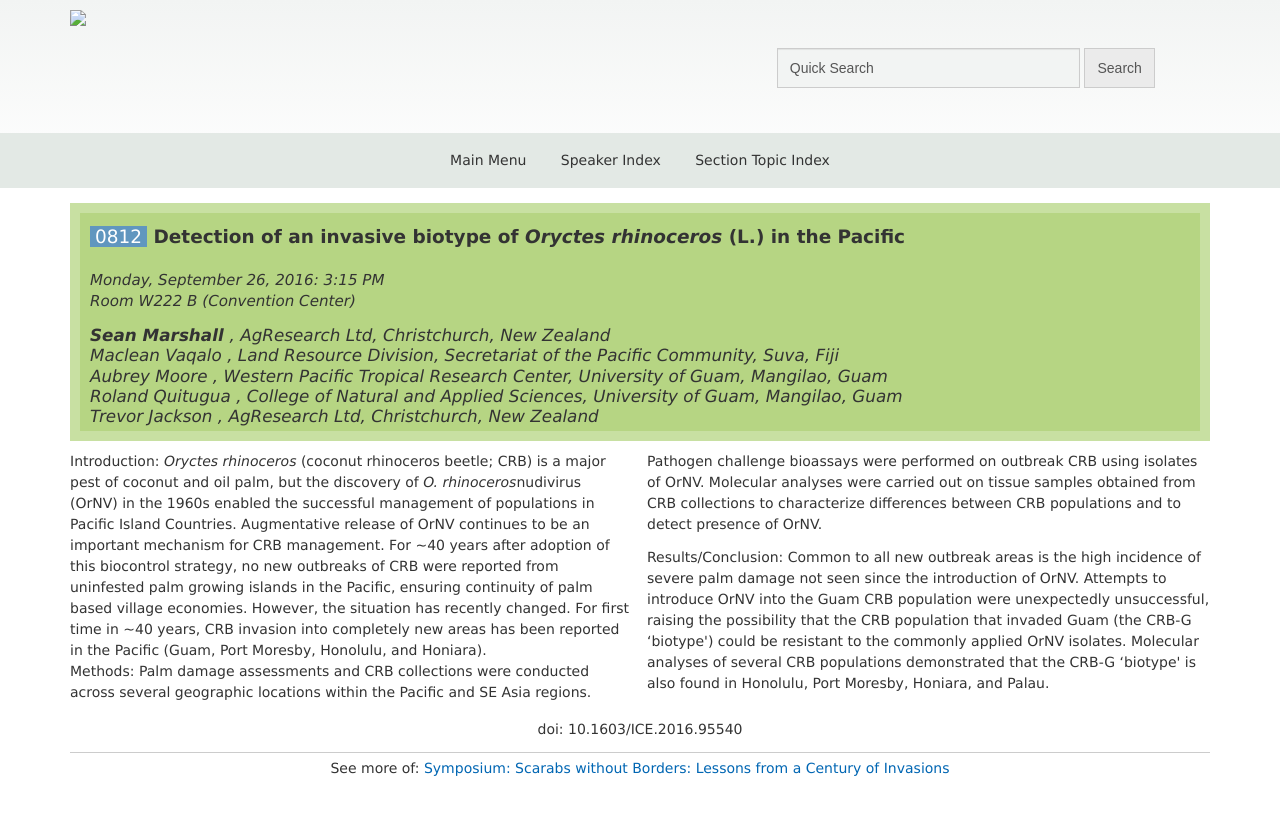
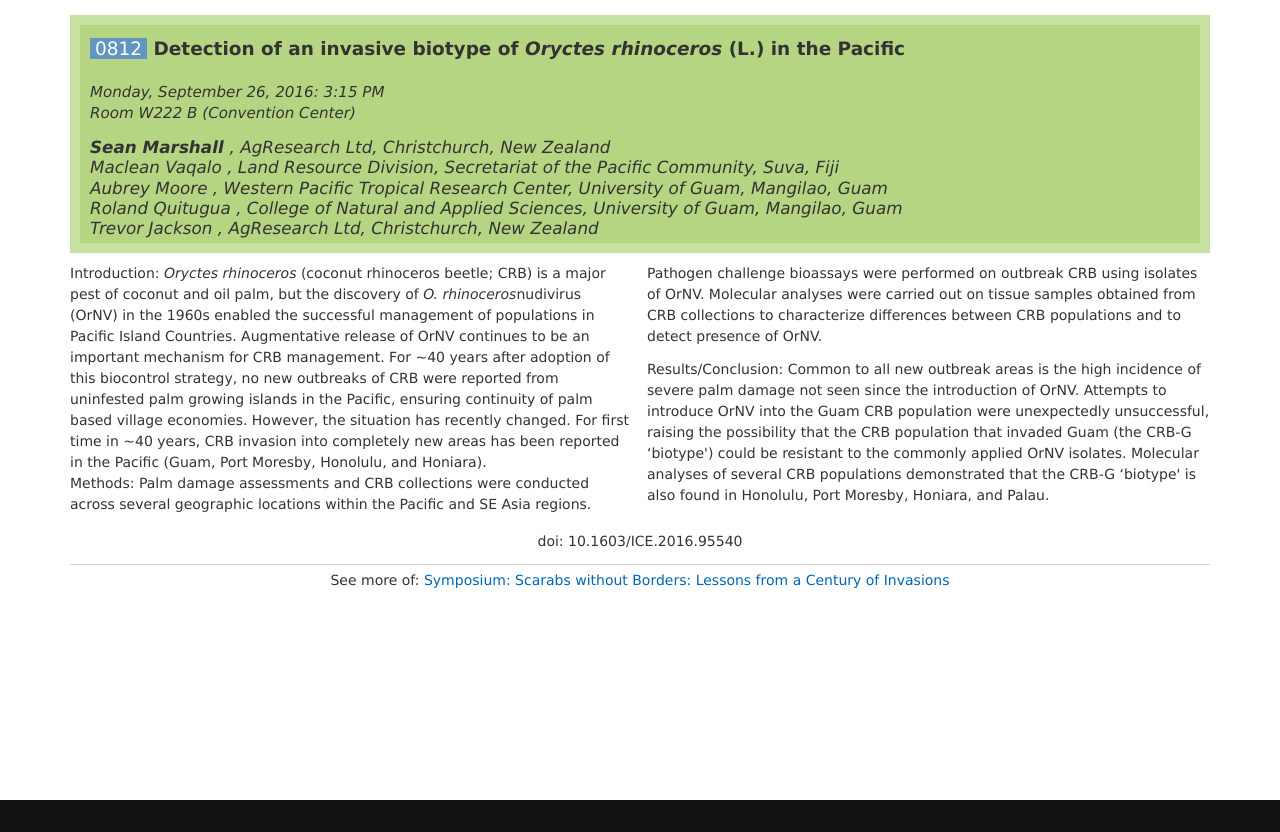
Before and after one commit to aubreymoore/CRB-G-ICE2016, a plain HTML site: page Paper95540.html in a window 1280 px wide. After the commit the page ends 800 px from the top, so only its background shows below. Drawn offline with Linux system fonts and the light colour scheme; a script that the page names is missing.

Commit message:
minor changes

```diff
--- a/Paper95540.html
+++ b/Paper95540.html
@@ -34,71 +34,6 @@
 	<style type="text/css">.highlight { background: #FFFF40; color: #000; }</style><script type="text/javascript" src="media/js/highlight.js"></script></head>
 
 <body onload="highlight();" class="webprogram paper">
-
-
-<div class="header wrapper">
-	<header>
-
-		<div class="banner wrapper clearfix">
-
-			<section class="container">
-				<div class="logo">
-
-					<a href="http://www.ice2016orlando.org/"><img src="images/ice2016-logo.png" alt="Visit Esa Website"/></a>
-
-				</div>
-				<form method="GET" action="media/search.html" class="quicksearch">
-					<input type="text" name="zoom_query" size="15" title="Search this DVD" value="Quick Search" onfocus="if(this.value==this.defaultValue)this.value='';" onblur="if(this.value=='')this.value=this.defaultValue;"/>
-					<button type="submit">Search</button>
-				</form>
-
-			</section>
-
-		</div>
-
-		<div class="navbar wrapper">
-			<section class="container">
-				<nav class="navigation">
-					<ul>
-						<li><a href="start.html" >Main Menu</a></li>
-
-
-
-
-
-
-
-
-
-						<li><a href="authora.html"
-							>Speaker Index</a></li>
-
-						<li><a href="keywordindexa.html"
-
-							>Section Topic Index</a></li>
-
-
-
-
-
-
-
-
-
-
-
-
-
-							<!-- <li><a href="exhibitorindex.html" >Browse Exhibitors</a></li> -->
-
-
-					</ul>
-				</nav>
-			</section>
-		</div>
-	</header>
-</div>
-
 <div class="wrapper">
 
 		<div class="container main wrapper">
```
Also changed, not shown: Paper95544.html (+0 -65 lines).
